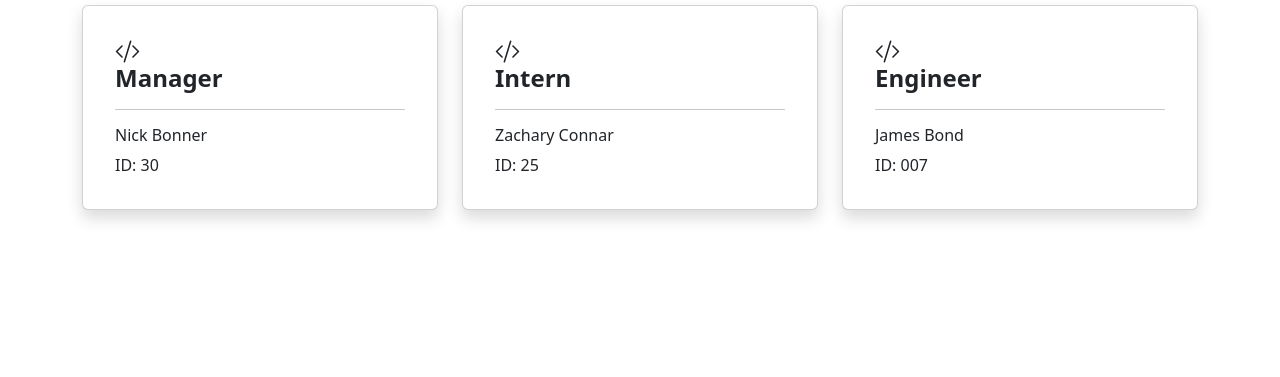
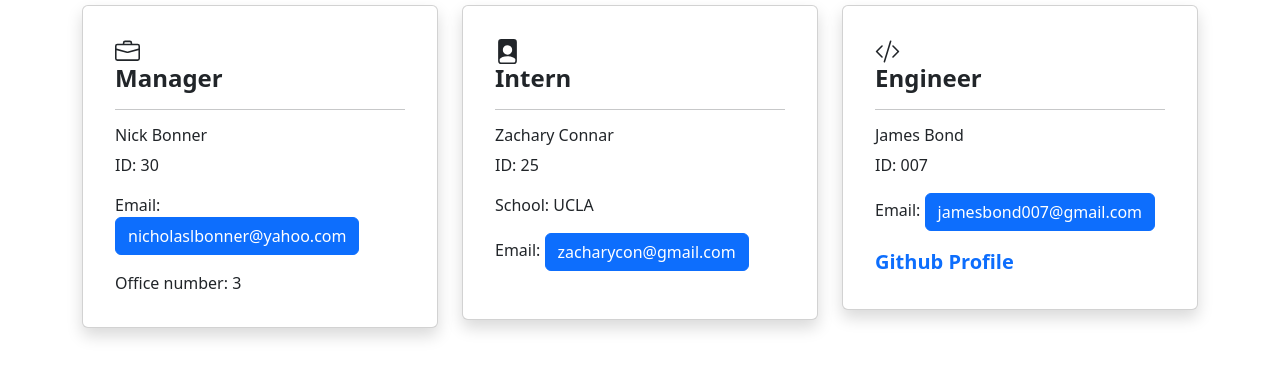
Before and after one commit to Nicklb3/team-build, a website: page index.html in a window 1280 px wide. Shown: the part 89-466 px from the top of the page. Drawn offline with nearby package versions, Linux system fonts and the light colour scheme.

```diff
--- a/index.html
+++ b/index.html
@@ -20,13 +20,17 @@
             <div class="col-4">
                 <div class="card shadow p-3 mb-5 bg-body rounded">
                     <div class="card-body col">
-                        <svg xmlns="http://www.w3.org/2000/svg" width="25" height="25" fill="currentColor" class="bi bi-code-slash" viewBox="0 0 16 16">
-                            <path d="M10.478 1.647a.5.5 0 1 0-.956-.294l-4 13a.5.5 0 0 0 .956.294l4-13zM4.854 4.146a.5.5 0 0 1 0 .708L1.707 8l3.147 3.146a.5.5 0 0 1-.708.708l-3.5-3.5a.5.5 0 0 1 0-.708l3.5-3.5a.5.5 0 0 1 .708 0zm6.292 0a.5.5 0 0 0 0 .708L14.293 8l-3.147 3.146a.5.5 0 0 0 .708.708l3.5-3.5a.5.5 0 0 0 0-.708l-3.5-3.5a.5.5 0 0 0-.708 0z"/>
+                        <svg xmlns="http://www.w3.org/2000/svg" width="25" height="25" fill="currentColor" class="bi bi-briefcase" viewBox="0 0 16 16">
+                            <path d="M6.5 1A1.5 1.5 0 0 0 5 2.5V3H1.5A1.5 1.5 0 0 0 0 4.5v8A1.5 1.5 0 0 0 1.5 14h13a1.5 1.5 0 0 0 1.5-1.5v-8A1.5 1.5 0 0 0 14.5 3H11v-.5A1.5 1.5 0 0 0 9.5 1h-3zm0 1h3a.5.5 0 0 1 .5.5V3H6v-.5a.5.5 0 0 1 .5-.5zm1.886 6.914L15 7.151V12.5a.5.5 0 0 1-.5.5h-13a.5.5 0 0 1-.5-.5V7.15l6.614 1.764a1.5 1.5 0 0 0 .772 0zM1.5 4h13a.5.5 0 0 1 .5.5v1.616L8.129 7.948a.5.5 0 0 1-.258 0L1 6.116V4.5a.5.5 0 0 1 .5-.5z"/>
                         </svg>
                         <h5 class="card-title fw-semibold fs-4">Manager</h5>
                         <hr>
                         <h6>Nick Bonner</h6>
                         <p class="card-text">ID: 30</p>
+                        <p>Email:
+                            <a href='mailto:nicholaslbonner@yahoo.com' class="btn btn-primary">nicholaslbonner@yahoo.com</a>
+                        </p>
+                        <p class="card-text">Office number: 3</p>
                     </div>
                 </div>
             </div>
@@ -34,13 +38,17 @@
             <div class="col-4">
                 <div class="card shadow p-3 mb-5 bg-body rounded">
                     <div class="card-body col">
-                        <svg xmlns="http://www.w3.org/2000/svg" width="25" height="25" fill="currentColor" class="bi bi-code-slash" viewBox="0 0 16 16">
-                            <path d="M10.478 1.647a.5.5 0 1 0-.956-.294l-4 13a.5.5 0 0 0 .956.294l4-13zM4.854 4.146a.5.5 0 0 1 0 .708L1.707 8l3.147 3.146a.5.5 0 0 1-.708.708l-3.5-3.5a.5.5 0 0 1 0-.708l3.5-3.5a.5.5 0 0 1 .708 0zm6.292 0a.5.5 0 0 0 0 .708L14.293 8l-3.147 3.146a.5.5 0 0 0 .708.708l3.5-3.5a.5.5 0 0 0 0-.708l-3.5-3.5a.5.5 0 0 0-.708 0z"/>
+                        <svg xmlns="http://www.w3.org/2000/svg" width="25" height="25" fill="currentColor" class="bi bi-file-person-fill" viewBox="0 0 16 16">
+                            <path d="M12 0H4a2 2 0 0 0-2 2v12a2 2 0 0 0 2 2h8a2 2 0 0 0 2-2V2a2 2 0 0 0-2-2zm-1 7a3 3 0 1 1-6 0 3 3 0 0 1 6 0zm-3 4c2.623 0 4.146.826 5 1.755V14a1 1 0 0 1-1 1H4a1 1 0 0 1-1-1v-1.245C3.854 11.825 5.377 11 8 11z"/>
                         </svg>
                         <h5 class="card-title fw-semibold fs-4">Intern</h5>
                         <hr>
                         <h6>Zachary Connar</h6>
                         <p class="card-text">ID: 25</p>
+                        <p class="card-text">School: UCLA</p>
+                        <p> Email:
+                            <a href='mailto:zacharycon@gmail.com' class="btn btn-primary">zacharycon@gmail.com</a>
+                        </p>
                     </div>
                 </div>
             </div>
@@ -55,6 +63,11 @@
                         <hr>
                         <h6>James Bond</h6>
                         <p class="card-text">ID: 007</p>
+                        <p> Email:
+                            <a href='mailto:jamesbond007@gmail.com' class="btn btn-primary">jamesbond007@gmail.com</a>
+                        </p>
+                        <a class="card-text text-decoration-none fw-semibold fs-5" target="_blank"
+                        href="https://github.com/Nicklb3">Github Profile</a>
                     </div>
                 </div>
             </div>
```
Also changed, not shown: lib/Employee.js (+26 -0 lines).
